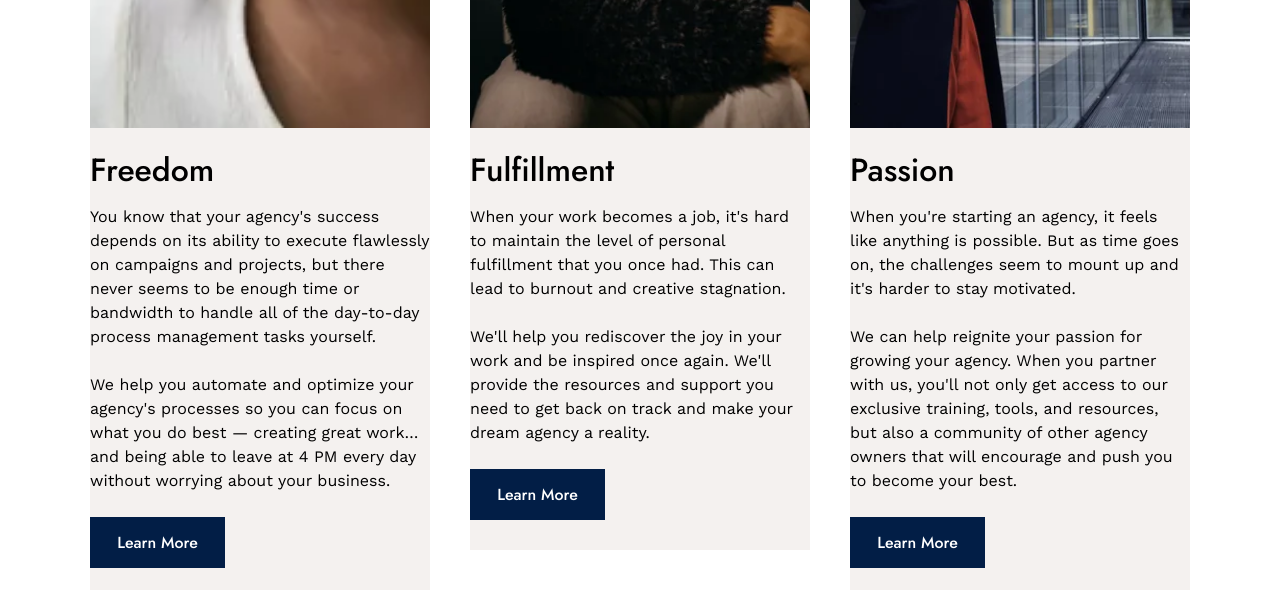
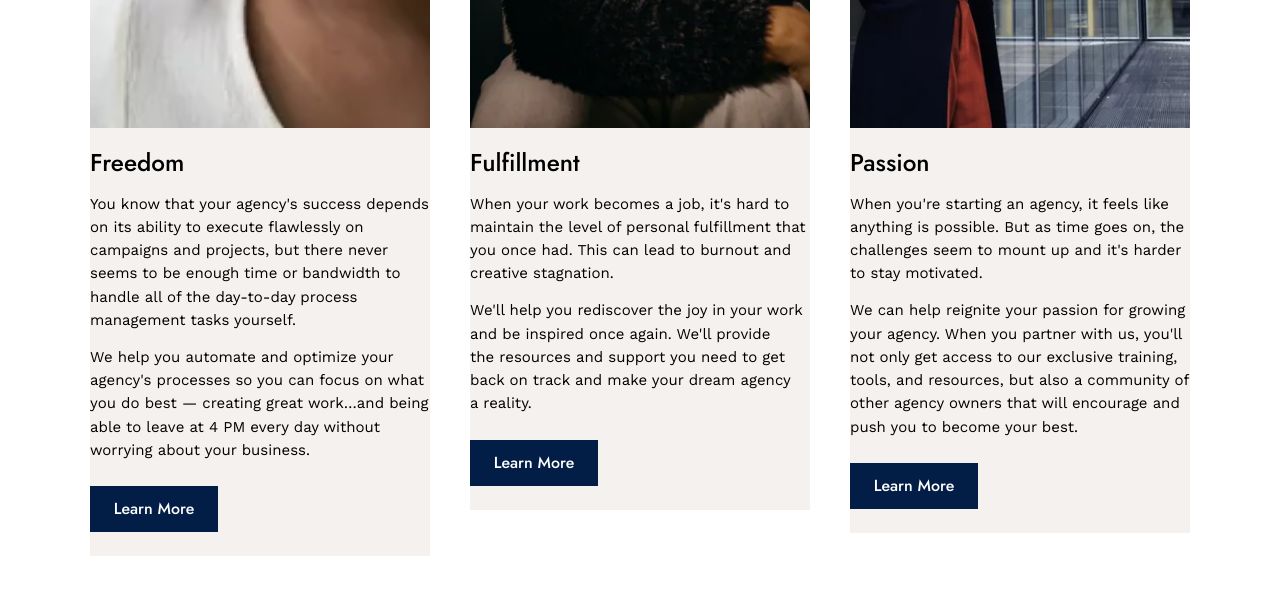
Before and after one commit to kidary123/creative-agency-success, an Astro site: page / in a window 1280 px wide. Shown: the part 1670-2260 px from the top of the page. Built offline with nearby package versions, Linux system fonts and the light colour scheme; Astro itself is replaced by a stand-in of ours.

Commit message:
Journey accordion: smaller expansion, landscape image on hover, capped width

```diff
--- a/src/components/Journey.astro
+++ b/src/components/Journey.astro
@@ -24,7 +24,15 @@
 import Picture from '@components/Picture.astro';
 import { journey } from '@/data/site';
 
-const EXPANDIDO = (520 / 137.33).toFixed(3); // ≈ 3.787
+/**
+ * El archivo expande a 520px sobre 1440 (ratio 3.787 frente a los
+ * otros seis). A ancho completo de ventana eso se dispara: en 1920px
+ * el slot pasaría de 740 y la banda de 780 de alto se come la
+ * pantalla. Se baja el ratio y se topa el ancho, y al expandirse la
+ * foto gira a formato horizontal — así el bloque ocupa bastante
+ * menos alto sin perder la idea del diseño.
+ */
+const EXPANDIDO = 2.6;
 ---
 
 <section class="journey" id="success-stories" aria-labelledby="journey-heading">
@@ -135,14 +143,16 @@ const EXPANDIDO = (520 / 137.33).toFixed(3); // ≈ 3.787
     margin-inline-start: 50%;
     translate: -50% 0;
 
-    /* 488 colapsada, 780 expandida — las dos alturas del archivo */
+    /* Colapsada usa la altura del archivo. Expandida crece lo justo
+       para el panel, no los 780 del Figma: con la foto en horizontal
+       el bloque cabe en mucho menos. */
     min-block-size: clamp(320px, 34vw, 488px);
     transition: min-block-size var(--dur-slow) var(--ease-out-expo);
   }
 
   .journey__strip:hover,
   .journey__strip:focus-within {
-    min-block-size: clamp(560px, 54vw, 780px);
+    min-block-size: clamp(420px, 40vw, 580px);
   }
 
   /* ---------- SLOT ---------- */
@@ -161,11 +171,26 @@ const EXPANDIDO = (520 / 137.33).toFixed(3); // ≈ 3.787
   .slot:hover,
   .slot:focus-within {
     flex-grow: var(--expandido);
+    /* Tope duro: sin esto, en una pantalla de 2560 el slot expandido
+       se iría por encima de 900px y rompería la proporción. */
+    max-inline-size: 460px;
+    /* Sube a ras del resto: mantener el escalonado en el expandido
+       sumaba hasta 140px de alto que no aporta nada. */
+    margin-block-start: 0;
   }
 
+  /* Retrato en reposo, horizontal al expandirse. El giro de formato
+     es lo que recorta el alto del bloque: la foto pasa de 348 de
+     alto a poco más de la mitad. */
   .slot__media {
     aspect-ratio: 180 / 348;
     overflow: hidden;
+    transition: aspect-ratio var(--dur-slow) var(--ease-out-expo);
+  }
+
+  .slot:hover .slot__media,
+  .slot:focus-within .slot__media {
+    aspect-ratio: 16 / 10;
   }
 
   .slot__media :global(picture),
@@ -199,7 +224,7 @@ const EXPANDIDO = (520 / 137.33).toFixed(3); // ≈ 3.787
     inset-block-start: 100%;
     inset-inline: 0;
     z-index: 1;
-    padding: 23px 32px 30px;
+    padding: 20px 26px 24px;
     background-color: var(--brand-sand);
     opacity: 0;
     visibility: hidden;
@@ -234,31 +259,34 @@ const EXPANDIDO = (520 / 137.33).toFixed(3); // ≈ 3.787
     opacity: 1;
   }
 
+  /* Tipografía algo más compacta que los 32/16 del archivo: a 460px
+     de ancho, el tamaño original hacía un panel más alto que la
+     propia foto. */
   .slot__title {
     font-family: var(--font-display);
-    font-size: 2rem; /* 32px */
+    font-size: clamp(1.375rem, 1.9vw, 1.75rem);
     font-weight: 500;
     line-height: 1.2;
     color: #000;
-    margin-block-end: 35px;
+    margin-block-end: 0.875rem;
   }
 
   .slot__text {
-    font-size: 1rem; /* 16px */
-    line-height: 1.5;
+    font-size: 0.9375rem;
+    line-height: 1.55;
     color: #000;
   }
 
   .slot__text + .slot__text {
-    margin-block-start: 1.5rem;
+    margin-block-start: 0.85rem;
   }
 
   .slot__cta {
     display: inline-grid;
     place-items: center;
-    inline-size: 135px;
-    min-block-size: 51px;
-    margin-block-start: 35px;
+    inline-size: 128px;
+    min-block-size: 46px;
+    margin-block-start: 1.25rem;
     background-color: var(--brand-ink);
     font-family: var(--font-display);
     font-size: 1rem;
```
